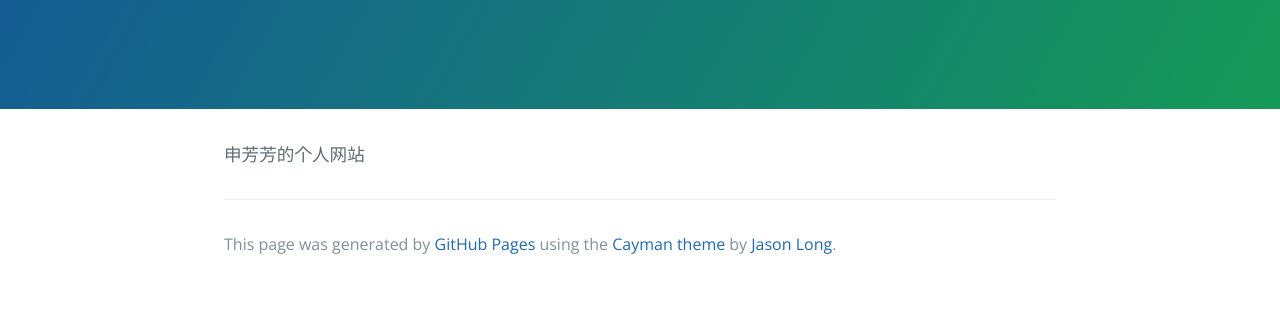
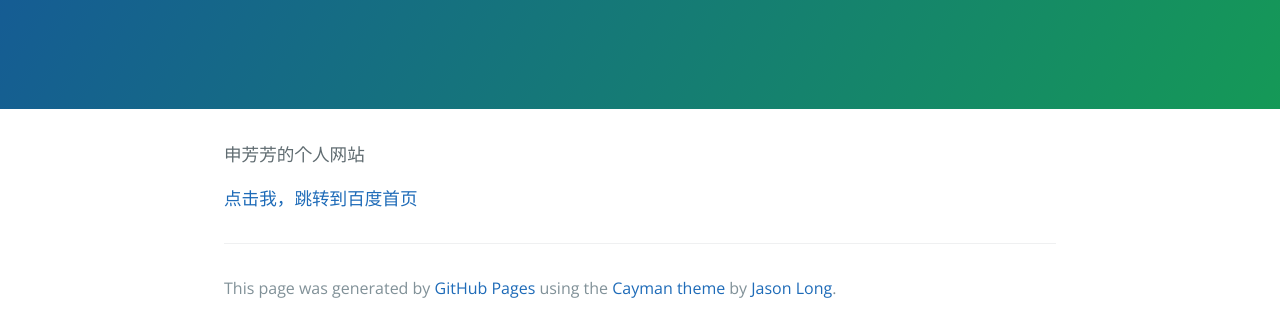
Before and after one commit to shenfangfang/shenfangfang.github.io, a plain HTML site: page index.html in a window 1280 px wide. Shown: the part 208-544 px from the top of the page. Drawn offline with nearby package versions, Linux system fonts and the light colour scheme.

Commit message:
增加一个跳转链接

```diff
--- a/index.html
+++ b/index.html
@@ -17,6 +17,7 @@
 
     <section class="main-content">
       <p>申芳芳的个人网站</p>
+      <a href="http://www.baidu.com">点击我，跳转到百度首页</a>
 
       <footer class="site-footer">
 
```
